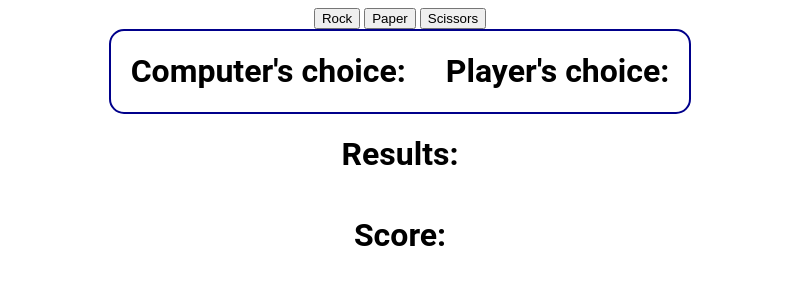
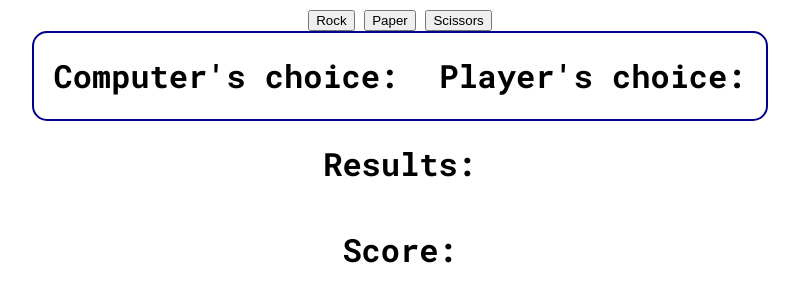
Before and after one commit to anet-eny/rockpaperscissors, a plain HTML site: page index.html in a window 1280 px wide. Shown: the whole page, without its empty margins (240-1039 px from the left). Drawn offline with Linux system fonts and the light colour scheme.

Commit message:
Add a font style and link to it

```diff
--- a/index.html
+++ b/index.html
@@ -5,6 +5,9 @@
     <meta name="viewport" content="width=device-width, initial-scale=1.0">
     <title>Rock Paper Scissors</title>
     <link rel="stylesheet" href="style.css">
+    <link rel="preconnect" href="https://fonts.googleapis.com">
+    <link rel="preconnect" href="https://fonts.gstatic.com" crossorigin>
+    <link href="https://fonts.googleapis.com/css2?family=Roboto+Flex:opsz,wght@8..144,100..1000&family=Roboto+Mono:ital,wght@0,100..700;1,100..700&display=swap" rel="stylesheet">
 
 </head>
 <body>
--- a/style.css
+++ b/style.css
@@ -1,5 +1,5 @@
 body {
-    font-family: Roboto, sans-serif;
+    font-family: "Roboto Mono", sans-serif;
 
 }
 
```
